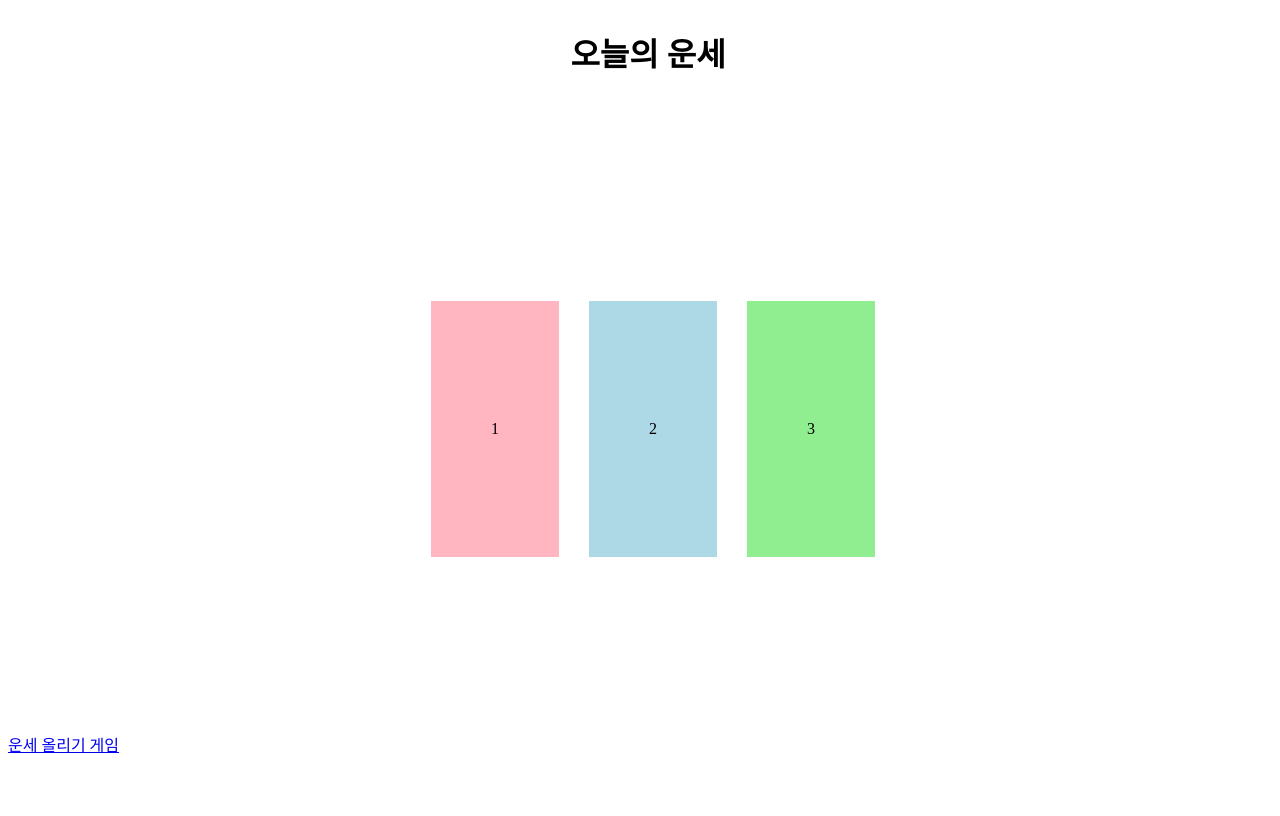
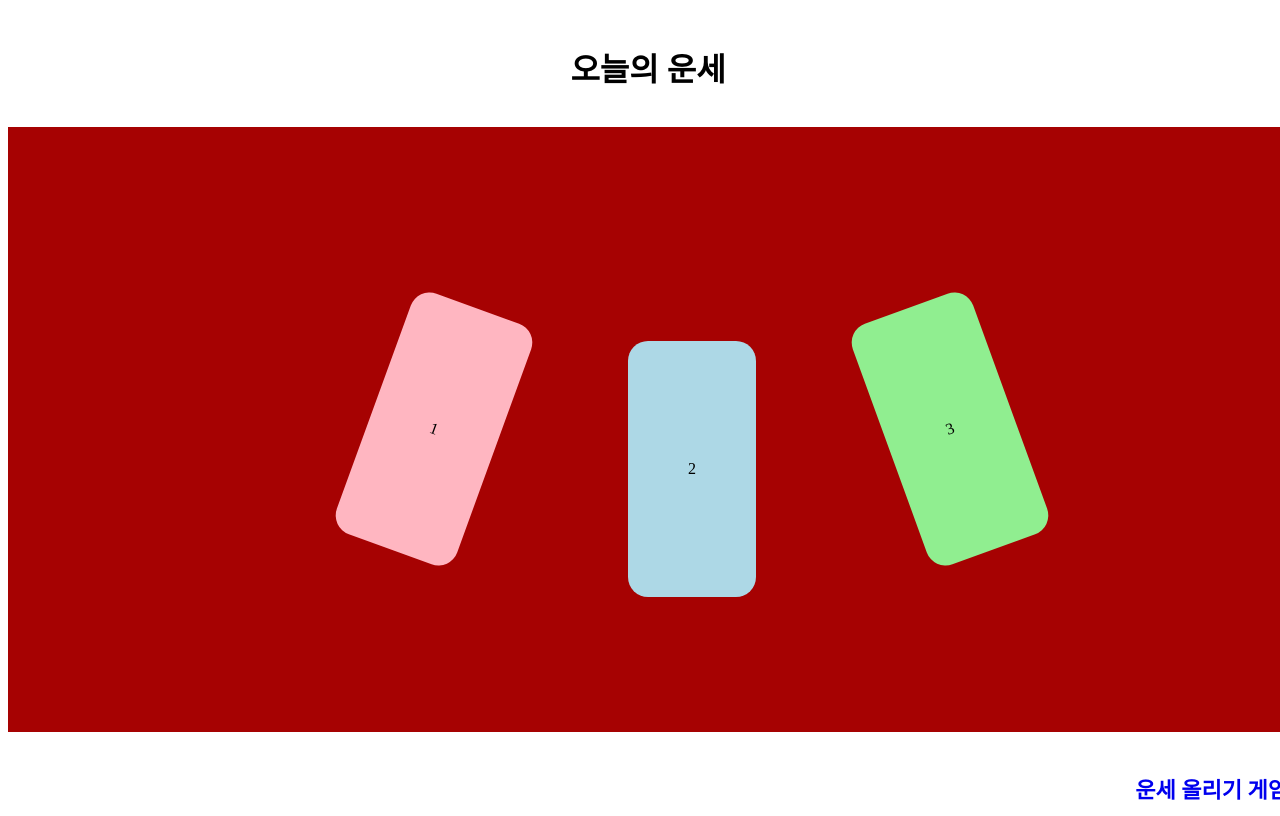
Before and after one commit to yun-21/Taro, a React app in the folder client/: page / in a window 1280 px wide. Shown: the top 816 px of the page. Built offline with nearby package versions, Linux system fonts and the light colour scheme; the HTML template or start-up script is replaced by a standard one.

Commit message:
메인 화면 style 수정과 추가

```diff
--- a/client/src/main/taromain.tsx
+++ b/client/src/main/taromain.tsx
@@ -34,12 +34,10 @@ return (
             <div onClick={()=> setModal('threeCard')}>
                 <div style={styles.threeCard}>3</div>
             </div>
-            <div>
-            </div>
-            <Modal modalState={modalState} onClose={initModal} score={score} selectedCard={selectedCard} />
         </div>
+        <Modal modalState={modalState} onClose={initModal} score={score} selectedCard={selectedCard} />
         <div style={styles.footer}>
-            <Link to="/gameStart">
+            <Link to="/gameStart" style={styles.linkStyle}>
                 운세 올리기 게임
             </Link>
         </div>
--- a/client/src/style/styles.ts
+++ b/client/src/style/styles.ts
@@ -8,7 +8,9 @@ const styles: {[key:string]:React.CSSProperties} = {
     // backgroundColor: 'black',
   },
   title : {
-    textAlign: 'center',
+    display:'flex',
+    justifyContent:'center',
+    alignItems:'center',
     height: '10%',
   },
   //id (app)
@@ -24,14 +26,15 @@ const styles: {[key:string]:React.CSSProperties} = {
     // display:"flex"
   },
   allCard : {
+    display: 'flex',
     height: '80%',
-    display: 'flex',
-    marginLeft:'20px',
+    // marginLeft:'20px',
     // height: '100vh',
     width: '100vw',
     alignItems:'center',
     justifyContent:'center',
-    gap:'30px'
+    gap:'30px',
+    backgroundColor:'#a60202'
   },
   oneCard : {
     display:'flex',
@@ -39,7 +42,11 @@ const styles: {[key:string]:React.CSSProperties} = {
     justifyContent:'center',
     width: '10vw',
     height: '20vw',
-    backgroundColor: 'lightpink'
+    backgroundColor: 'lightpink',
+    transform: 'rotate(20deg)',
+    borderRadius: '20px',
+    marginLeft: '-140px',
+    marginRight: '100px'
   },
   twoCard : {
     display:'flex',
@@ -47,7 +54,9 @@ const styles: {[key:string]:React.CSSProperties} = {
     justifyContent:'center',
     width: '10vw',
     height: '20vw',
-    backgroundColor: 'lightblue'
+    backgroundColor: 'lightblue',
+    borderRadius: '20px',
+    marginBottom: '-80px'
   },
   threeCard : {
     display:'flex',
@@ -55,11 +64,22 @@ const styles: {[key:string]:React.CSSProperties} = {
     justifyContent:'center',
     width: '10vw',
     height: '20vw',
-    backgroundColor: 'lightgreen'
+    backgroundColor: 'lightgreen',
+    transform: 'rotate(-20deg)',
+    borderRadius: '20px',
+    marginRight: '-250px',
+    marginLeft: '100px',
   },
   footer : {
+    display:'flex',
+    justifyContent:'end',
     height:'10%',
-
+  },
+  linkStyle : {
+    marginTop:'40px',
+    textDecoration:'none',
+    fontSize:'22px',
+    fontWeight: 'bold',
   }
 };
 
```
